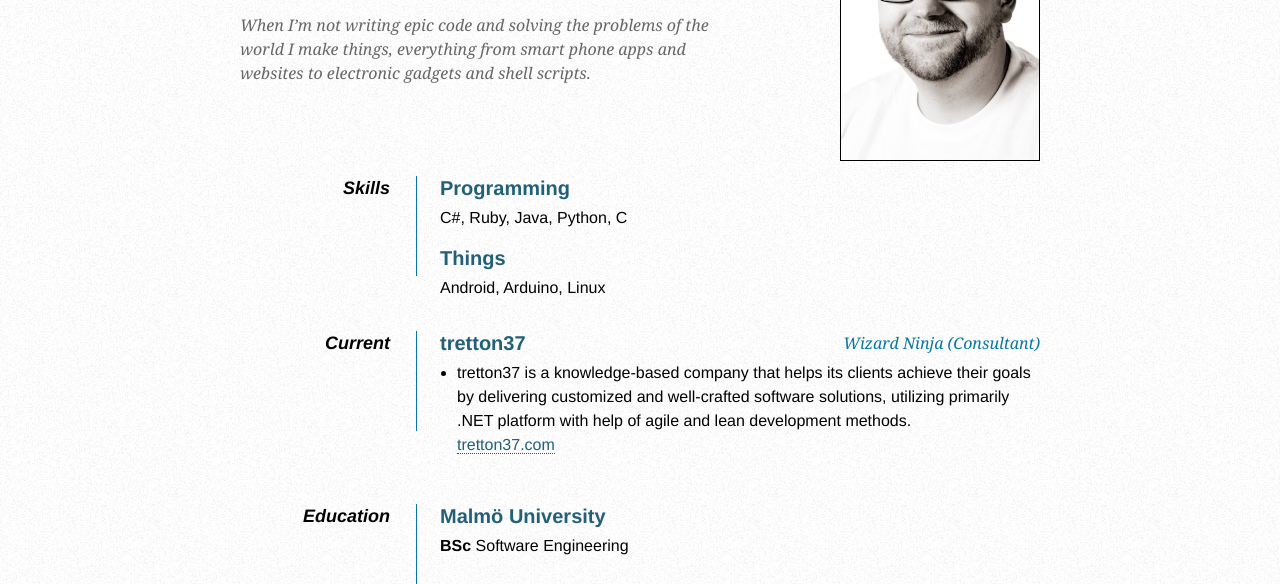
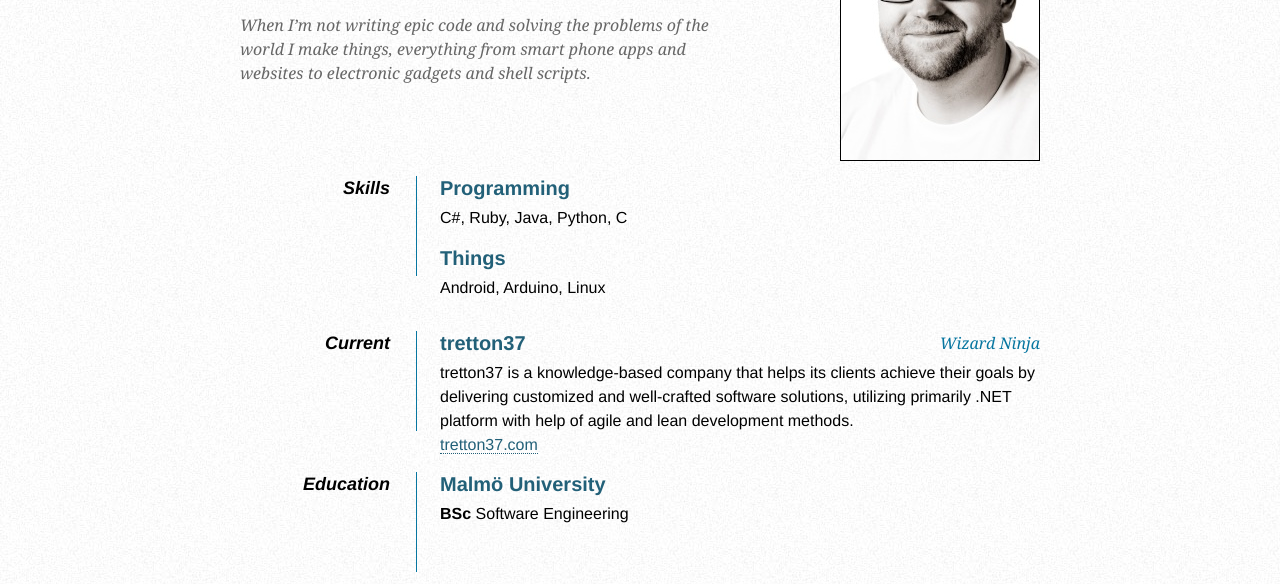
Before and after one commit to FredrikL/fredrikleijon.se, a plain HTML site: page index.html in a window 1280 px wide. Shown: the part 148-732 px from the top of the page. Drawn offline with Linux system fonts and the light colour scheme.

Commit message:
cleanup of layout

```diff
--- a/index.html
+++ b/index.html
@@ -69,10 +69,9 @@
 
             <dt>Current</dt>
             <dd>
-                <h2>tretton37 <span>Wizard Ninja (Consultant)</span></h2>
-                <ul>
-                    <li>tretton37 is a knowledge-based company that helps its clients achieve their goals by delivering customized and well-crafted software solutions, utilizing primarily .NET platform with help of agile and lean development methods.<br/>
-                    <a href="http://tretton37.com">tretton37.com</a></li>
+                <h2>tretton37 <span>Wizard Ninja</span></h2>
+					tretton37 is a knowledge-based company that helps its clients achieve their goals by delivering customized and well-crafted software solutions, utilizing primarily .NET platform with help of agile and lean development methods.<br/>
+                    <a href="http://tretton37.com">tretton37.com</a>
                 </ul>
             </dd>
 
@@ -88,12 +87,10 @@
 
             <dt>Social</dt>
             <dd>
-                <ul>
                     <a href="http://github.com/FredrikL">github</a><br />
                     <a href="http://facebook.com/fredrik.leijon">facebook</a><br />
                     <a href="http://se.linkedin.com/in/fredrikleijon">linkedin</a><br />
                     <a href="http://twitter.com/fleijon">twitter</a>
-                </ul>
             </dd>
 
             <dd class="clear"></dd>
```
